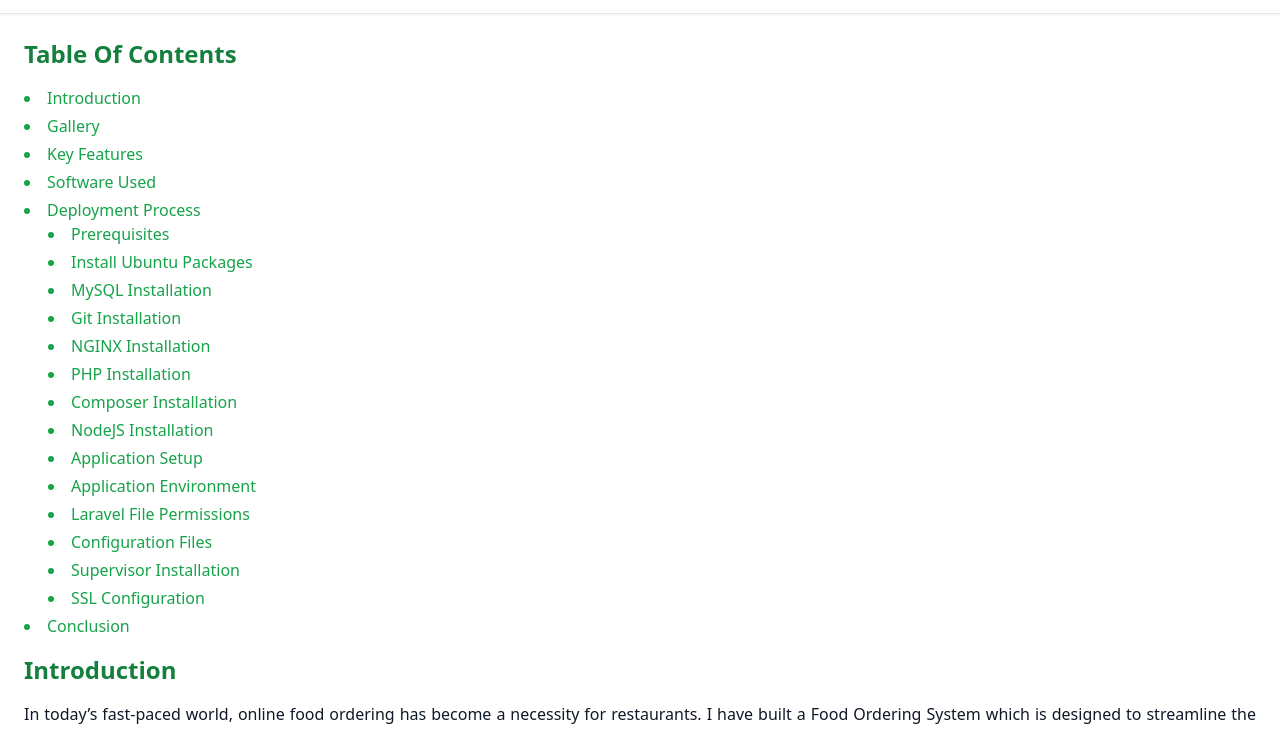
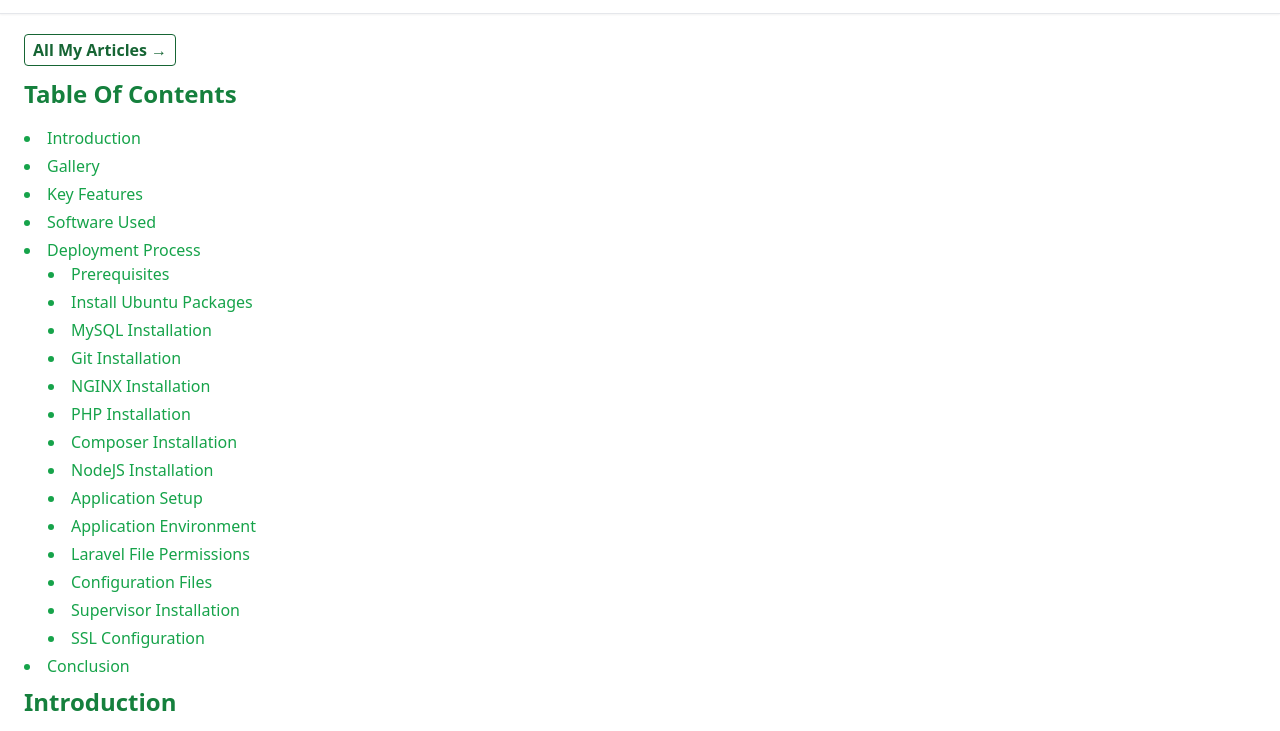
Before and after one commit to ReddyPrashanth/articles, a website: page vilt.html in a window 1280 px wide. Shown: the part 91-822 px from the top of the page. Drawn offline with Linux system fonts and the light colour scheme.

Commit message:
added articles link to all pages

```diff
--- a/vilt.html
+++ b/vilt.html
@@ -17,6 +17,13 @@
     </header>
 
     <main class="p-6 container mx-auto space-y-2">
+      <section class="mb-4">
+        <a
+          class="border border-green-800 rounded font-semibold py-1 px-2 text-green-800 hover:bg-green-800 hover:text-white"
+          href="/"
+          >All My Articles &rarr;</a
+        >
+      </section>
       <section class="mb-4">
         <h2 class="text-2xl font-semibold mb-4 text-green-700">
           Table Of Contents
```
Also changed, not shown: laravel-cicd.html (+7 -0 lines), load-testing.html (+7 -0 lines), assets/css/tailwind.css.
